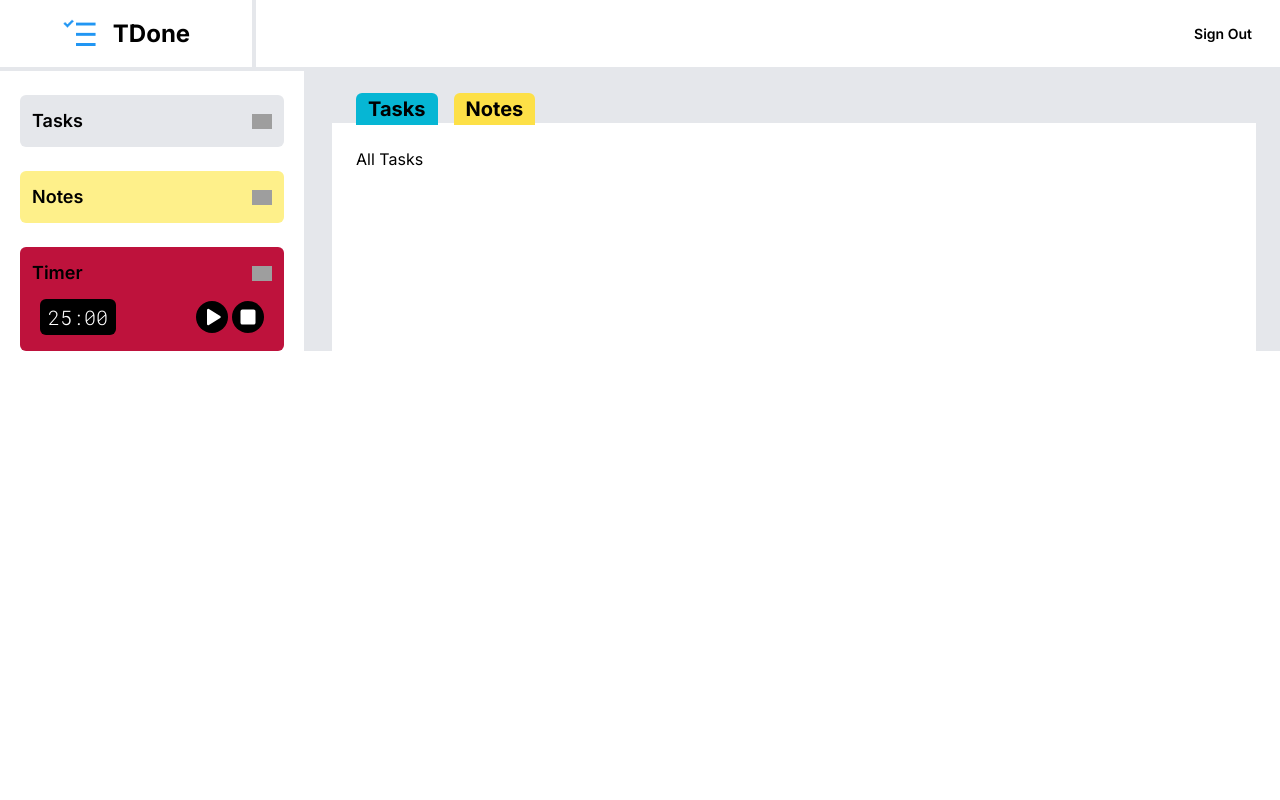
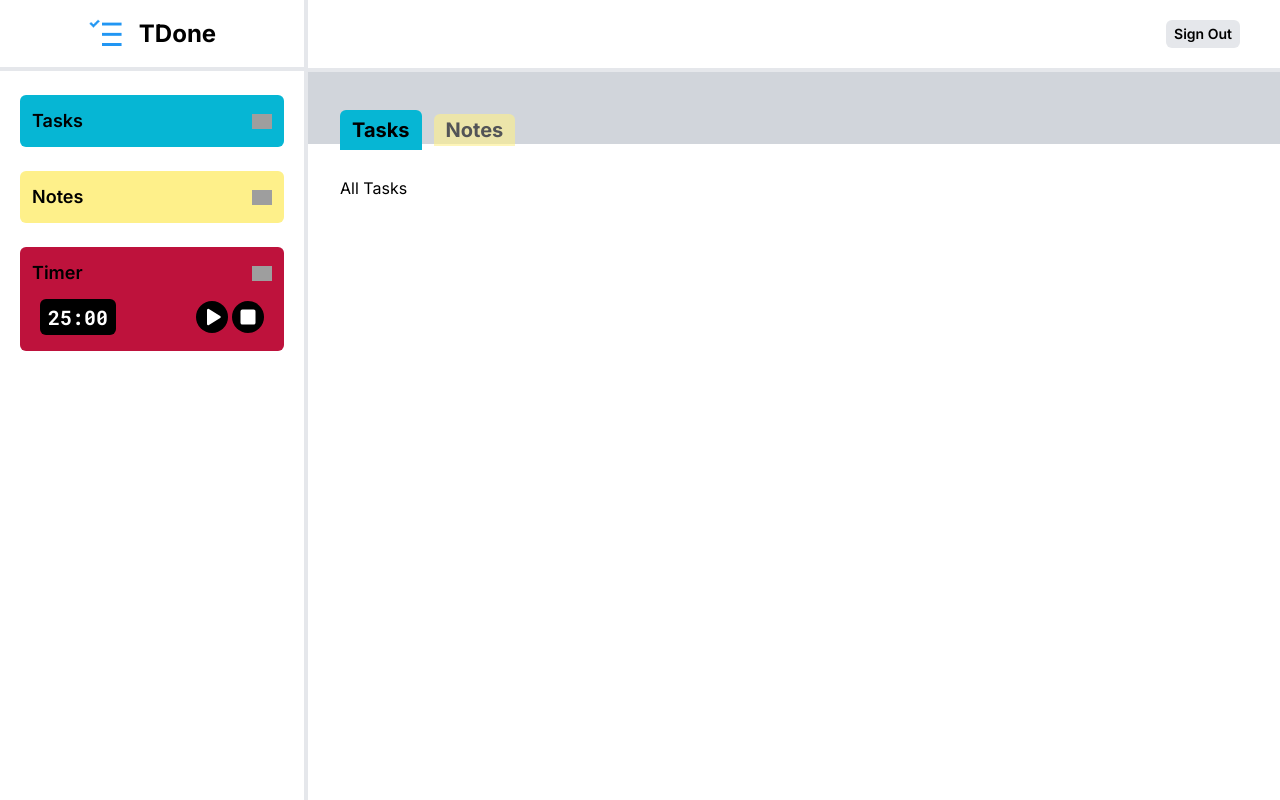
Before and after one commit to FrancoCanzani/task-manager, a Next.js app: page /tasks in a window 1280 px wide. Built offline with nearby package versions, Linux system fonts and the light colour scheme; no server answers; grey boxes are pictures that could not be loaded.

Commit message:
Redesigned main section

```diff
--- a/src/app/(main)/layout.tsx
+++ b/src/app/(main)/layout.tsx
@@ -1,36 +1,53 @@
 'use client';
+
 import Link from 'next/link';
 import Aside from '../components/aside/aside';
 import Header from '../components/header/header';
+import { useState } from 'react';
+
+enum Active {
+  Tasks = 'tasks',
+  Notes = 'notes',
+}
 
 export default function TasksLayout({
   children,
 }: {
   children: React.ReactNode;
 }) {
+  const [active, setActive] = useState<Active>(Active.Tasks);
+
   return (
-    <main className='flex flex-col min-h-full'>
-      <Header />
-      <section className='flex-1 flex'>
-        <Aside />
-        <section className='w-full p-6 bg-gray-200'>
-          <div className='px-6'>
+    <main className='flex min-h-screen'>
+      <Aside />
+      <div className='w-full min-h-screen flex flex-col'>
+        <Header />
+        <div className=''>
+          <div className='bg-gray-300 px-8 pt-11 '>
             <Link
-              href={'/tasks'}
-              className='mr-4 font-bold text-xl rounded-t-md bg-cyan-500 px-3 py-1'
+              href='/tasks'
+              onClick={() => setActive(Active.Tasks)}
+              className={`${
+                active == Active.Tasks ? 'opacity-100 py-2' : 'opacity-60'
+              } mr-3 font-bold text-xl rounded-t-md bg-cyan-500 px-3 py-1`}
             >
               Tasks
             </Link>
             <Link
-              href={'/notes'}
-              className='rounded-t-md font-bold text-xl bg-yellow-300 px-3 py-1'
+              href='/notes'
+              onClick={() => setActive(Active.Notes)}
+              className={`${
+                active == Active.Notes ? 'opacity-100 py-2' : 'opacity-60'
+              } font-bold text-xl rounded-t-md bg-yellow-200 px-3 py-1`}
             >
               Notes
             </Link>
           </div>
-          <div className='bg-white h-full p-6'>{children}</div>
-        </section>
-      </section>
+          <section className='bg-white w-full p-8 flex-grow'>
+            {children}
+          </section>
+        </div>
+      </div>
     </main>
   );
 }
--- a/src/app/(main)/notes/page.tsx
+++ b/src/app/(main)/notes/page.tsx
@@ -1,3 +1,3 @@
 export default function Notes() {
-    return <section>All notes</section>;
-  }
+  return <section className='min-h-max'>All notes</section>;
+}
--- a/src/app/(main)/tasks/page.tsx
+++ b/src/app/(main)/tasks/page.tsx
@@ -1,3 +1,3 @@
 export default function Tasks() {
-  return <section>All Tasks</section>;
+  return <section className='min-h-full'>All Tasks</section>;
 }
--- a/src/app/components/aside/aside.tsx
+++ b/src/app/components/aside/aside.tsx
@@ -2,9 +2,21 @@ import NoteCreator from './noteCreator';
 import TaskCreator from './taskCreator';
 import Timer from './timer';
 
+import Image from 'next/image';
+
 export default function Aside() {
   return (
     <aside className='flex min-h-full flex-col border-r-4 border-gray-200'>
+      <div className='flex px-5 items-center justify-center border-b-4 border-gray-200 py-4'>
+        <Image
+          src={'/iconTask.png'}
+          width={35}
+          height={35}
+          alt='Icon'
+          className='mr-4'
+        />
+        <h1 className='text-2xl font-bold'>TDone</h1>
+      </div>
       <div className='px-5 mt-6'>
         <TaskCreator />
         <NoteCreator />
--- a/src/app/components/aside/noteCreator.tsx
+++ b/src/app/components/aside/noteCreator.tsx
@@ -25,9 +25,7 @@ export default function NoteCreator() {
           rows={5}
           cols={23}
           className='rounded-md block px-2 py-1 w-full'
-        >
-          Note
-        </textarea>
+        ></textarea>
         <button
           type='submit'
           className='bg-white mt-2 hover:bg-gray-100 px-2 py-1 rounded-md text-sm font-semibold'
--- a/src/app/components/aside/taskCreator.tsx
+++ b/src/app/components/aside/taskCreator.tsx
@@ -5,16 +5,44 @@ import useIsOpen from '@/hooks/useIsOpen';
 
 import CreatorButton from './creatorButton';
 
+import { getAuth, onAuthStateChanged } from 'firebase/auth';
+import { app } from '../../../firebase/firebase';
+
+const auth = getAuth(app);
+
+interface taskProps {
+  taskName: string | null;
+  taskLabel: string | null;
+  taskPriority: string | null;
+  taskDescription: string | null;
+  userId: string | null;
+}
+
 export default function TaskCreator() {
   const { isOpen, handleOpen } = useIsOpen();
-  const [task, setTask] = useState('');
+
+  const [task, setTask] = useState<taskProps>({
+    taskName: null,
+    taskLabel: null,
+    taskPriority: null,
+    taskDescription: null,
+    userId: null,
+  });
+
+  onAuthStateChanged(auth, (user) => {
+    if (user) {
+      const uid = user.uid;
+      setTask({ ...task, userId: uid });
+    }
+  });
 
   function handleAddTask(e: FormEvent) {
     e.preventDefault();
+    console.log(task);
   }
 
   return (
-    <div className='bg-gray-200 flex flex-col items-center rounded-md p-3'>
+    <div className='bg-cyan-500 flex flex-col items-center rounded-md p-3'>
       <CreatorButton text={'Tasks'} isOpen={isOpen} handleOpen={handleOpen} />
       <form
         onSubmit={handleAddTask}
@@ -30,6 +58,7 @@ export default function TaskCreator() {
             placeholder='Task'
             autoComplete='off'
             className='w-full rounded-md px-2 py-1'
+            onChange={(e) => setTask({ ...task, taskName: e.target.value })}
           />
         </div>
         <div className='mt-2'>
@@ -42,6 +71,7 @@ export default function TaskCreator() {
             id='name'
             placeholder='Label'
             className='w-full rounded-md px-2 py-1'
+            onChange={(e) => setTask({ ...task, taskLabel: e.target.value })}
           />
         </div>
         <div className='mt-2'>
@@ -49,6 +79,7 @@ export default function TaskCreator() {
             name='priority'
             id='priority'
             className='w-full px-2 py-1 rounded-md'
+            onChange={(e) => setTask({ ...task, taskLabel: e.target.value })}
           >
             <option value='low' className='text-gray-400'>
               --Priority--
@@ -64,6 +95,9 @@ export default function TaskCreator() {
             id='description'
             placeholder='Description'
             className='rounded-md px-2 py-1 w-full'
+            onChange={(e) =>
+              setTask({ ...task, taskDescription: e.target.value })
+            }
           ></textarea>
         </div>
         <button
--- a/src/app/components/aside/timer.tsx
+++ b/src/app/components/aside/timer.tsx
@@ -45,7 +45,7 @@ export default function Timer() {
       <CreatorButton text={'Timer'} isOpen={isOpen} handleOpen={handleOpen} />
       <div className='flex items-center w-full mt-2 justify-between px-2 py-1 rounded-md'>
         <span
-          className={`bg-black text-white px-2 py-1 font-light rounded-md text-xl ${robotoMono.className}`}
+          className={`bg-black text-white px-2 py-1 font-black rounded-md text-xl ${robotoMono.className}`}
         >
           {`${countdown.minutes}:${countdown.seconds
             .toString()
@@ -55,7 +55,7 @@ export default function Timer() {
           {!isRunning ? (
             <button
               onClick={() => setIsRunning(true)}
-              className='bg-black hover:opacity-80 rounded-full p-1.5'
+              className='bg-black rounded-full p-1.5'
             >
               <Image
                 src={play}
@@ -67,7 +67,7 @@ export default function Timer() {
           ) : (
             <button
               onClick={() => setIsRunning(false)}
-              className='bg-black hover:opacity-80 rounded-full p-1.5'
+              className='bg-black rounded-full p-1.5'
             >
               <Image
                 src={pause}
@@ -79,7 +79,7 @@ export default function Timer() {
           )}
           <button
             onClick={handleStop}
-            className='bg-black ml-1 hover:opacity-80 rounded-full p-1.5'
+            className='bg-black ml-1 rounded-full p-1.5'
           >
             <Image src={stop} width={20} height={20} alt='Stop timer button' />
           </button>
--- a/src/app/components/header/header.tsx
+++ b/src/app/components/header/header.tsx
@@ -1,20 +1,8 @@
 import SignOutButton from '../signOutButton';
-
-import Image from 'next/image';
 
 export default function Header() {
   return (
-    <header className='flex w-full items-center justify-between  border-b-4 border-gray-200'>
-      <div className='flex px-5 items-center justify-center w-1/5 border-r-4 py-4 border-gray-200'>
-        <Image
-          src={'/iconTask.png'}
-          width={35}
-          height={35}
-          alt='Icon'
-          className='mr-4'
-        />
-        <h1 className='text-2xl font-bold'>TDone</h1>
-      </div>
+    <header className='flex w-full items-center justify-end bg-white py-5 px-5 border-b-4 border-gray-200'>
       <div className='px-5'>
         <SignOutButton />
       </div>
--- a/src/app/components/signOutButton.tsx
+++ b/src/app/components/signOutButton.tsx
@@ -14,7 +14,7 @@ export default function SignOutButton() {
   };
   return (
     <button
-      className='bg-white hover:bg-gray-100 px-2 py-1 rounded-md text-sm font-semibold'
+      className='bg-gray-200 hover:bg-gray-100 px-2 py-1 rounded-md text-sm font-semibold'
       onClick={handleSignOut}
     >
       Sign Out
--- a/src/app/layout.tsx
+++ b/src/app/layout.tsx
@@ -5,8 +5,8 @@ import { Inter } from 'next/font/google';
 const inter = Inter({ subsets: ['latin'] });
 
 export const metadata: Metadata = {
-  title: 'Create Next App',
-  description: 'Generated by create next app',
+  title: 'TDone',
+  description: 'Get more done',
 };
 
 export default function RootLayout({
@@ -16,7 +16,7 @@ export default function RootLayout({
 }) {
   return (
     <html lang='en'>
-      <body className={`${inter.className}`}>{children}</body>
+      <body className={`${inter.className} min-h-screen`}>{children}</body>
     </html>
   );
 }
```
